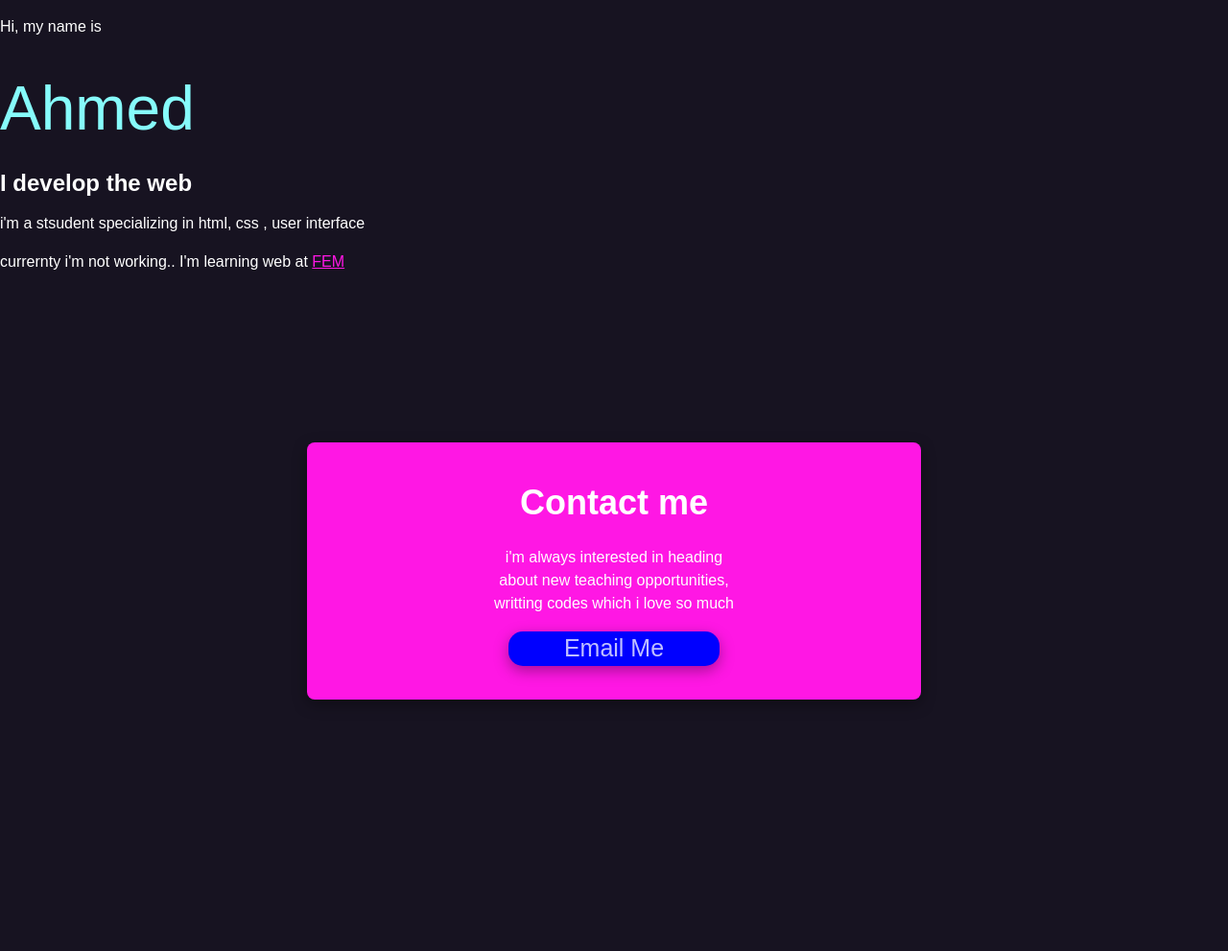
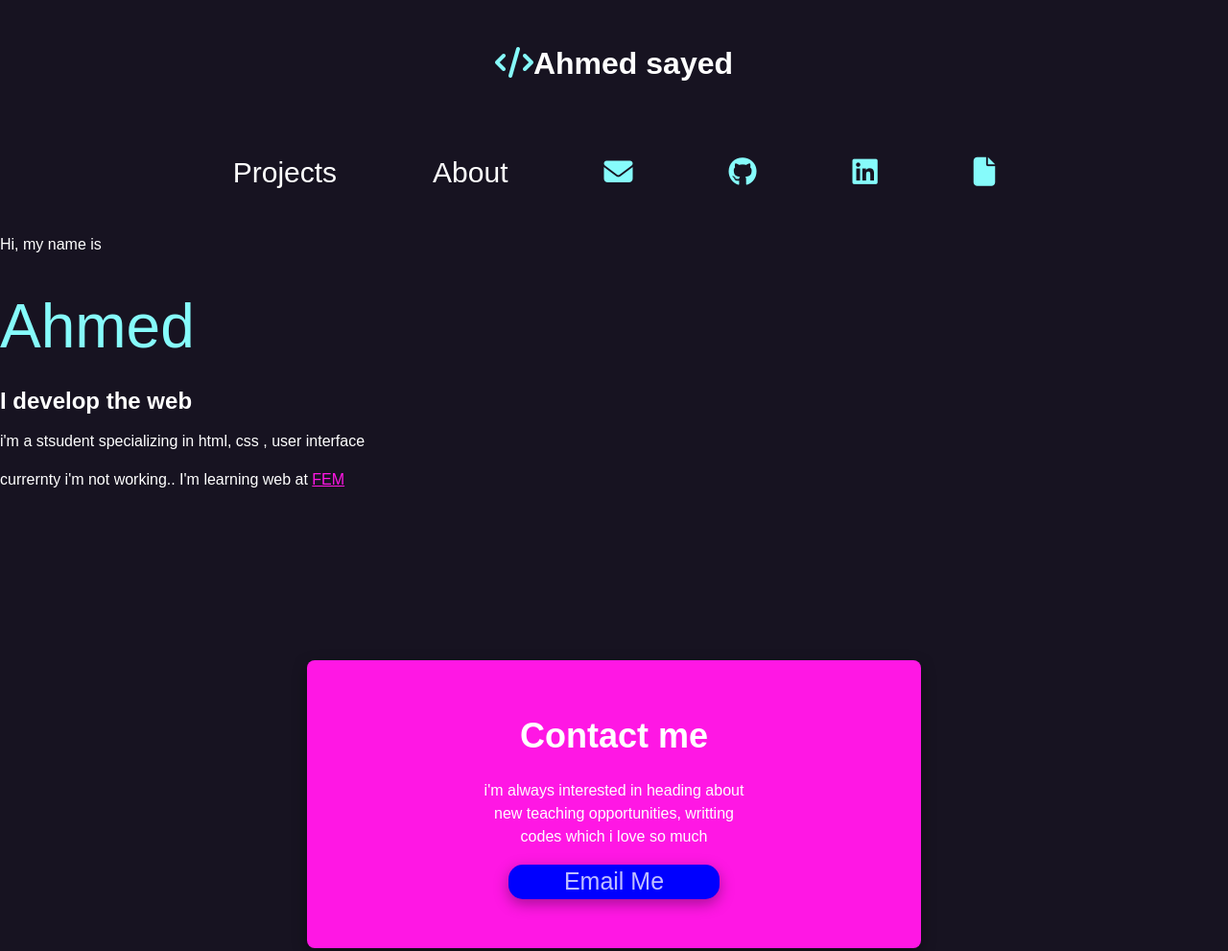
Before and after one commit to ahmedsayedjobran1/Portfolio, a plain HTML site: page index.html in a window 1280 px wide. Shown: the whole page at 96% size. Before the commit the page ends 800 px from the top, so only its background shows below. Drawn offline with Linux system fonts and the light colour scheme.

Commit message:
new commmit

```diff
--- a/index.html
+++ b/index.html
@@ -7,6 +7,7 @@
     <meta name="viewport" content="width=device-width, initial-scale=1.0">
     <title>My Portfolio</title>
     <link rel="stylesheet" href="style.css">
+    <link rel="stylesheet" href=" https://cdnjs.cloudflare.com/ajax/libs/font-awesome/6.3.0/css/all.min.css">
     <!-- <link rel="preconnect" href="https://fonts.googleapis.com">
     <link rel="preconnect" href="https://fonts.gstatic.com" crossorigin>
     <link href="https://fonts.googleapis.com/css2?family=Montserrat:wght@100&family=Poppins:wght@100&display=swap"
@@ -14,6 +15,24 @@
 </head>
 
 <body>
+    <!-- THe header  -->
+    <div class="nav">
+        <h3> <i class="fa-solid fa-code"></i>Ahmed sayed</h3>
+        <div id="navs">
+            <p>Projects</p>
+            <p>About </p>
+            <p><a href="mailto:ahmedsaye23156@gmail.com"><i title="Mail" class="fa-solid fa-envelope"></i></a>
+            </p>
+            <p><a href="https://github.com/ahmedsayedjobran1" target="_blank"><i title="Github"
+                        class="fa-brands fa-github"></i></a></p>
+            <p><a href="https://www.linkedin.com/in/ahmed-sayed-a67487228/" target="_blank"><i
+                        class="fa-brands fa-linkedin"></i></a> </p>
+            <p><a href="/Ahmed's Resume (1).pdf" target="_blank"><i title="Resume" class="fa-solid fa-file"></i></a>
+            </p>
+        </div>
+    </div>
+
+    <!-- The header -->
     <section class="father">
         <p class="name">Hi, my name is <span>Ahmed</span> </p>
 
@@ -34,7 +53,7 @@
         <h1>Contact me</h1>
         <p>i'm always interested in heading about new teaching opportunities, writting codes which i love so much</p>
 
-        <button class="mail"><a href="mailto:ahmedsaye23156@gmail.com" target="bla
+        <button class="mail"><a href="mailto:ahmedsaye23156@gmail.com" target="_blank
             ">Email Me</a></button>
     </section>
 
--- /dev/null
+++ b/nav.css
@@ -0,0 +1,17 @@
+
+h3{
+    text-align: center;
+    padding: 3rem;
+    font-size: 2rem;
+    margin-bottom: 0;
+}
+
+#navs{
+    display: flex;
+    justify-content: center;
+    align-items: center;
+    gap: 10px;
+    font-size: 17px;
+
+
+}
--- a/style.css
+++ b/style.css
@@ -79,7 +79,7 @@ section p {
     font-size: x-large;
     margin-bottom: 5px;
     line-height: 1.7;
-    padding: 2rem;
+    padding: 3rem 0;
     background-color: #ff17e4;
     margin: 0 auto;
     text-align: center;
@@ -121,3 +121,41 @@ section p {
     /* font-size: 15px; */
     opacity: 1;
 }
+
+h3 {
+    text-align: center;
+    padding: 3rem;
+    font-size: 2rem;
+    margin-bottom: 0;
+}
+
+#navs {
+    display: flex;
+    justify-content: center;
+    align-items: center;
+    gap: 100px;
+    font-size: 30px;
+
+}
+
+.fa-solid,
+.fa-linkedin,
+.fa-github {
+    /* margin-right: 5px; */
+    color: var(--aqua);
+}
+
+.fa-solid:hover,
+.fa-linkedin:hover,
+.fa-github:hover {
+    cursor: pointer;
+    color: var(--white);
+}
+
+
+
+.nav {
+    font-size: 20px;
+    color: white;
+    /* background-color: var(--aqua); */
+}
```
Also changed, not shown: nav.html (added, +26 -0 lines), 1 other file.
